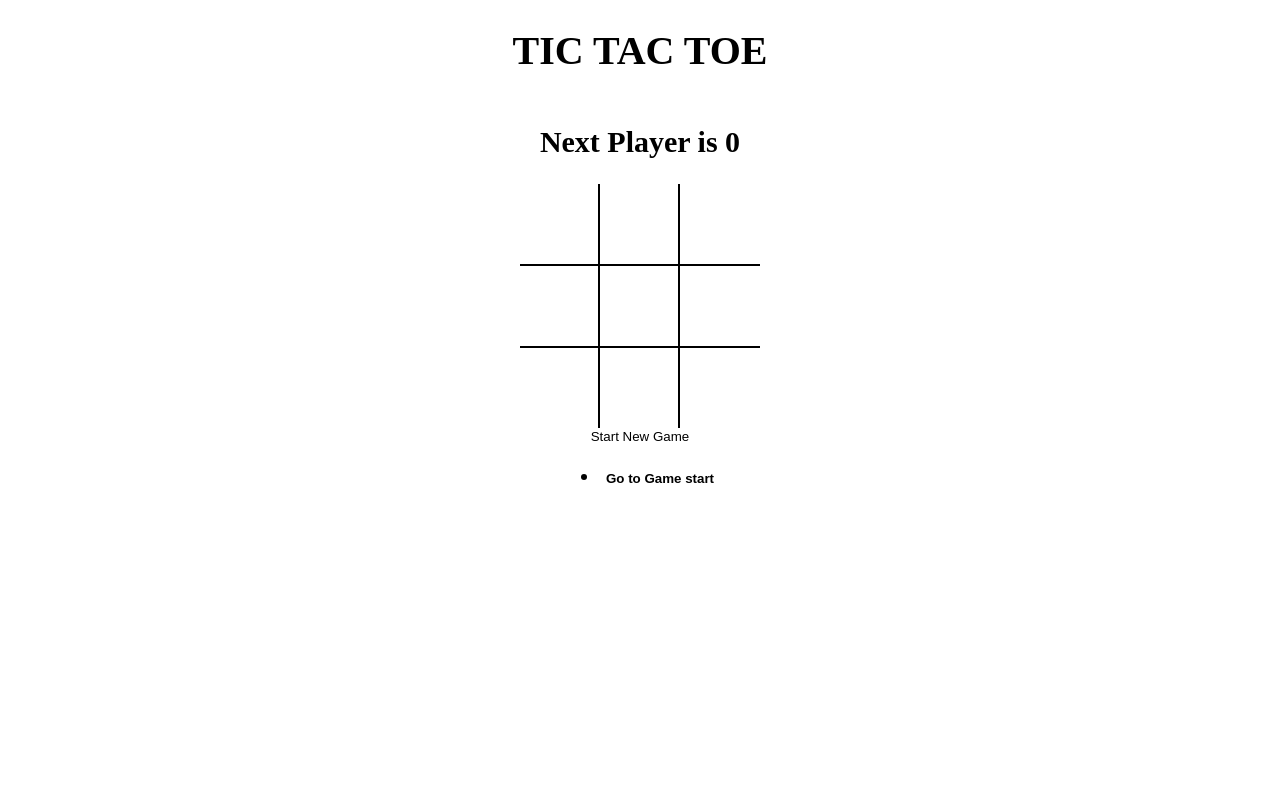
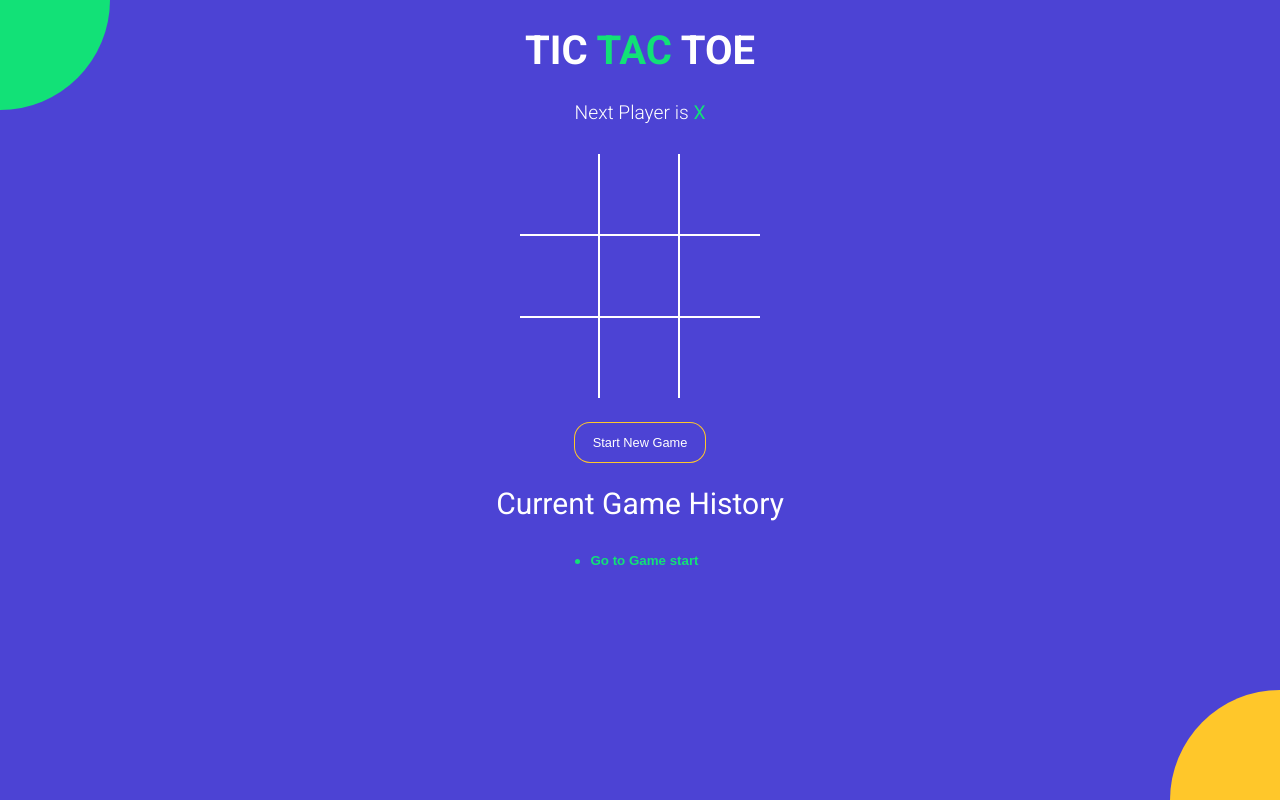
Before and after one commit to adityatomar1803/tictactoe, a React (Vite) app: page / in a window 1280 px wide. Built offline with nearby package versions, Linux system fonts and the light colour scheme.

Commit message:
finished all the styling in the app

```diff
--- a/index.html
+++ b/index.html
@@ -1,7 +1,16 @@
 <!DOCTYPE html>
 <html>
   <head>
-    <title>React Vite Micro App</title>
+    <!-- // head section in index.html -->
+
+    <meta charset="UTF-8" />
+    <meta name="viewport" content="width=device-width, initial-scale=1.0" />
+    <meta http-equiv="X-UA-Compatible" content="ie=edge" />
+    <link
+      href="https://fonts.googleapis.com/css?family=Roboto:300,400,700&display=swap"
+      rel="stylesheet"
+    />
+    <title>TIC TAC TOE</title>
   </head>
   <body>
     <div id="root"></div>
--- a/src/App.jsx
+++ b/src/App.jsx
@@ -55,7 +55,9 @@
     <div className="app">
       {/* react expects a single element. This whole code is inside component knows as Fragments, thats why there
       is no error. */}
-      <h1>TIC TAC TOE</h1>
+      <h1>
+        TIC <span className="text-green">TAC</span> TOE
+      </h1>
       <StatusMessage winner={winner} current={current} />
       {/* <h2>{message}</h2> */}
       <Boards
@@ -63,8 +65,15 @@
         squareClickHandler={squareClickHandler}
         winningSquare={winningSquare}
       />
-      <button onClick={onNewGame}>Start New Game</button>
+      <button
+        onClick={onNewGame}
+        className={`btn-reset ${winner ? 'active' : ' '}`}
+      >
+        Start New Game
+      </button>
+      <h2 style={{ fontWeight: 'normal' }}>Current Game History</h2>
       <History history={history} moveTo={moveTo} currentMove={currentMove} />
+      <div className="bg-balls" />
     </div>
   );
 };
--- a/src/components/History.jsx
+++ b/src/components/History.jsx
@@ -2,15 +2,15 @@
 
 const History = ({ history, moveTo, currentMove }) => {
   return (
-    <div>
-      <ul>
+    <div className="history-wrapper">
+      <ul className="history">
         {history.map((_, move) => {
           return (
             <li key={move}>
               <button
                 type="button"
                 onClick={() => moveTo(move)}
-                style={{ fontWeight: move === currentMove ? 'bold' : 'normal' }}
+                className={`btn-move ${move === currentMove ? 'active' : ''}`}
               >
                 {move === 0 ? 'Go to Game start' : `Go to Move #${move}`}
               </button>
--- a/src/components/Square.jsx
+++ b/src/components/Square.jsx
@@ -4,9 +4,10 @@
   return (
     <button
       type="button"
-      className="square"
       onClick={onClick}
-      style={{ fontWeight: isWinningSquare ? 'bold' : 'normal' }}
+      className={`square ${isWinningSquare ? 'winning' : ''} ${
+        value === 'X' ? 'text-green' : 'text-orange'
+      }`}
     >
       {value}
     </button>
--- a/src/components/StatusMessage.jsx
+++ b/src/components/StatusMessage.jsx
@@ -3,13 +3,32 @@
 const statusMessage = ({ winner, current }) => {
   const noMovesLeft = current.board.every(el => el !== null);
   return (
-    <h2>
-      {winner && `Winner is ${winner}`}
-      {!winner &&
-        !noMovesLeft &&
-        `Next Player is ${current.isXNest ? 'X' : '0'}`}
-      {!winner && noMovesLeft && `Match Tied`}
-    </h2>
+    <div className="status-message">
+      {winner && (
+        <>
+          Winner is{' '}
+          <span className={winner === 'X' ? 'text-green' : 'text-orange'}>
+            {winner}
+          </span>
+        </>
+      )}
+      {!winner && !noMovesLeft && (
+        <>
+          Next Player is{' '}
+          <span className={current.isXNext ? 'text-green' : 'text-orange'}>
+            {' '}
+            {current.isXNext ? 'X' : '0'}
+          </span>
+          {/* {console.log()} */}
+        </>
+      )}
+      {!winner && noMovesLeft && (
+        <>
+          <span className="text-green">X</span> and{' '}
+          <span className="text-orange">0</span>
+        </>
+      )}
+    </div>
   );
 };
 
--- a/src/helper.jsx
+++ b/src/helper.jsx
@@ -14,14 +14,14 @@
     if (square[a] && square[a] === square[b] && square[a] === square[c]) {
       // return square[a];
       return {
-        winning: square[a],
+        winner: square[a],
         winningSquare: [a, b, c],
       };
     }
   }
 
   return {
-    winning: null,
+    winner: null,
     winningSquare: [],
   };
 }
--- a/src/styles/root.scss
+++ b/src/styles/root.scss
@@ -1,4 +1,11 @@
+$green: #12e177;
+$orange: #ffc72a;
+$blue: #4c43d4;
+
 body {
+  font-family: 'Roboto', sans-serif;
+  background-color: $blue;
+  color: #fff;
   padding: 0;
   margin: 0;
 }
@@ -19,18 +26,83 @@
   align-items: center;
 }
 
+.text-green {
+  color: $green;
+}
+
+.text-orange {
+  color: $orange;
+}
+
+.history-wrapper {
+  width: 300px;
+  text-align: center;
+  margin-bottom: 20px;
+  .history {
+    display: inline-block;
+    padding: 0;
+    margin: 0;
+    li {
+      list-style: none;
+      text-align: left;
+      &:before {
+        content: '';
+        border-radius: 50%;
+        display: inline-block;
+        height: 5px;
+        width: 5px;
+        background-color: $green;
+        margin-right: 4px;
+        margin-bottom: 1px;
+      }
+
+      .btn-move {
+        color: #fff;
+        &.active {
+          font-weight: bold;
+          color: $green;
+        }
+      }
+    }
+  }
+}
+
+.status-message {
+  margin-bottom: 30px;
+  font-size: 1.2rem;
+  font-weight: lighter;
+  span {
+    font-weight: normal;
+  }
+}
+
+.btn-reset {
+  font-size: 0.8rem;
+  color: #fff;
+  border-radius: 15px;
+  padding: 12px 18px;
+  margin-top: 25px;
+  transition: all 0.2s;
+  background-color: $blue;
+  box-shadow: 0px 0px 0px 1px $orange;
+  &.active {
+    background-color: $orange;
+    box-shadow: none;
+  }
+}
+
 .board {
   .board-row {
     display: flex;
     flex-direction: row;
-    border-bottom: 2px solid #000;
+    border-bottom: 2px solid #fff;
     &:last-child {
       border-bottom: none;
     }
     .square {
       width: 80px;
       height: 80px;
-      border-right: 2px solid #000;
+      border-right: 2px solid #fff;
       font-size: 2.5rem;
       padding: 0;
       overflow: hidden;
@@ -38,6 +110,63 @@
       &:last-child {
         border-right: none;
       }
+      &.winning {
+        animation: scaleText 1.4s infinite;
+        @keyframes scaleText {
+          0% {
+            transform: 2.5rem;
+          }
+          50% {
+            font-size: 3.5rem;
+          }
+          100% {
+            font-size: 2.5rem;
+          }
+        }
+      }
     }
   }
 }
+
+.bg-balls {
+  position: fixed;
+  top: 0;
+  left: 0;
+  right: 0;
+  bottom: 0;
+  min-width: 100%;
+  z-index: -1;
+
+  &:before,
+  &:after {
+    content: '';
+    position: absolute;
+    width: 150px;
+    height: 150px;
+    border-radius: 50%;
+  }
+
+  &:before {
+    background-color: $orange;
+    right: -75px;
+    bottom: -75px;
+    @media screen and (min-width: 476px) {
+      width: 220px;
+      height: 220px;
+      right: -110px;
+      bottom: -110px;
+    }
+  }
+
+  &:after {
+    background-color: $green;
+    top: -75px;
+    left: -75px;
+    @media screen and (min-width: 476px) {
+      width: 220px;
+      height: 220px;
+      top: -110px;
+      left: -110px;
+    }
+  }
+}
```
